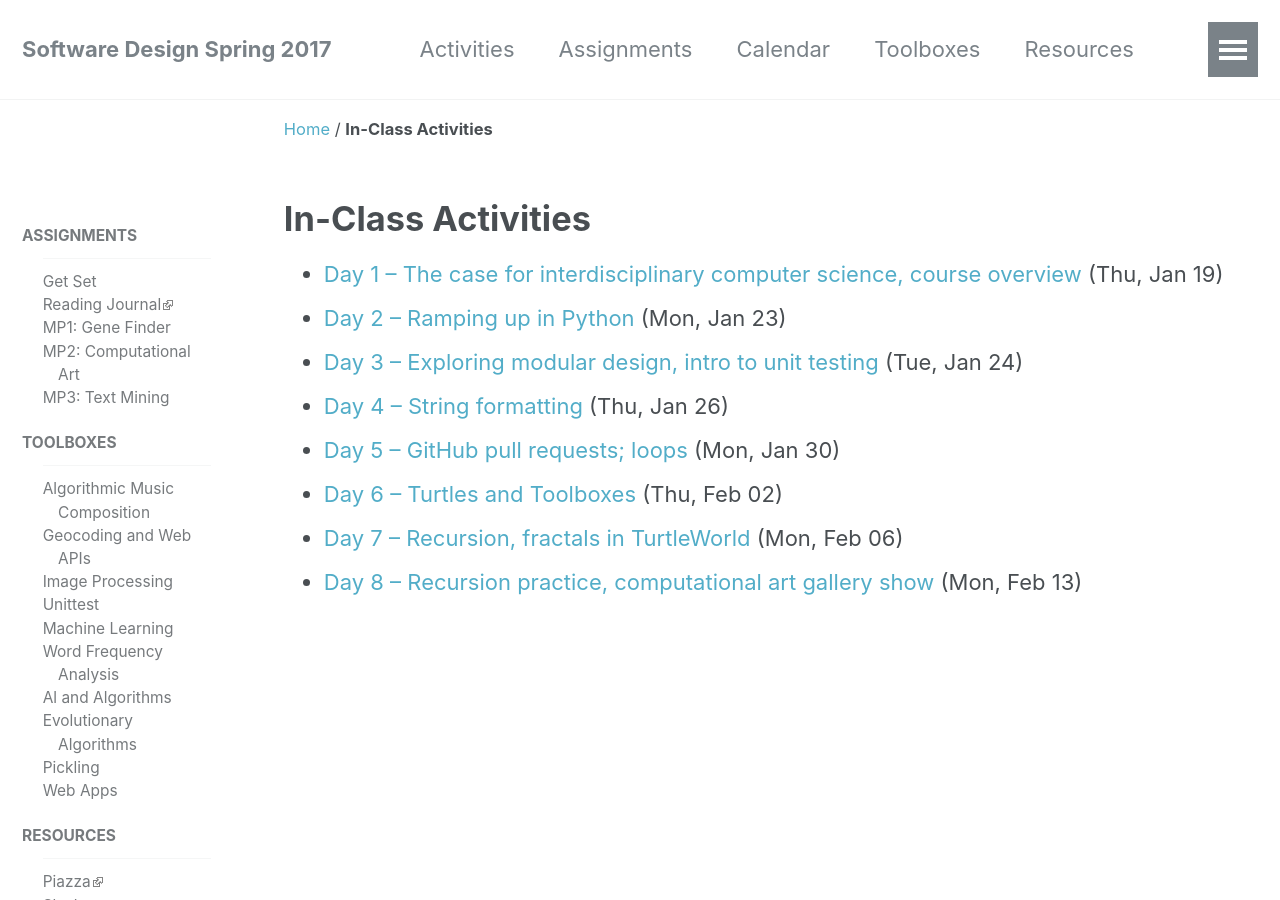
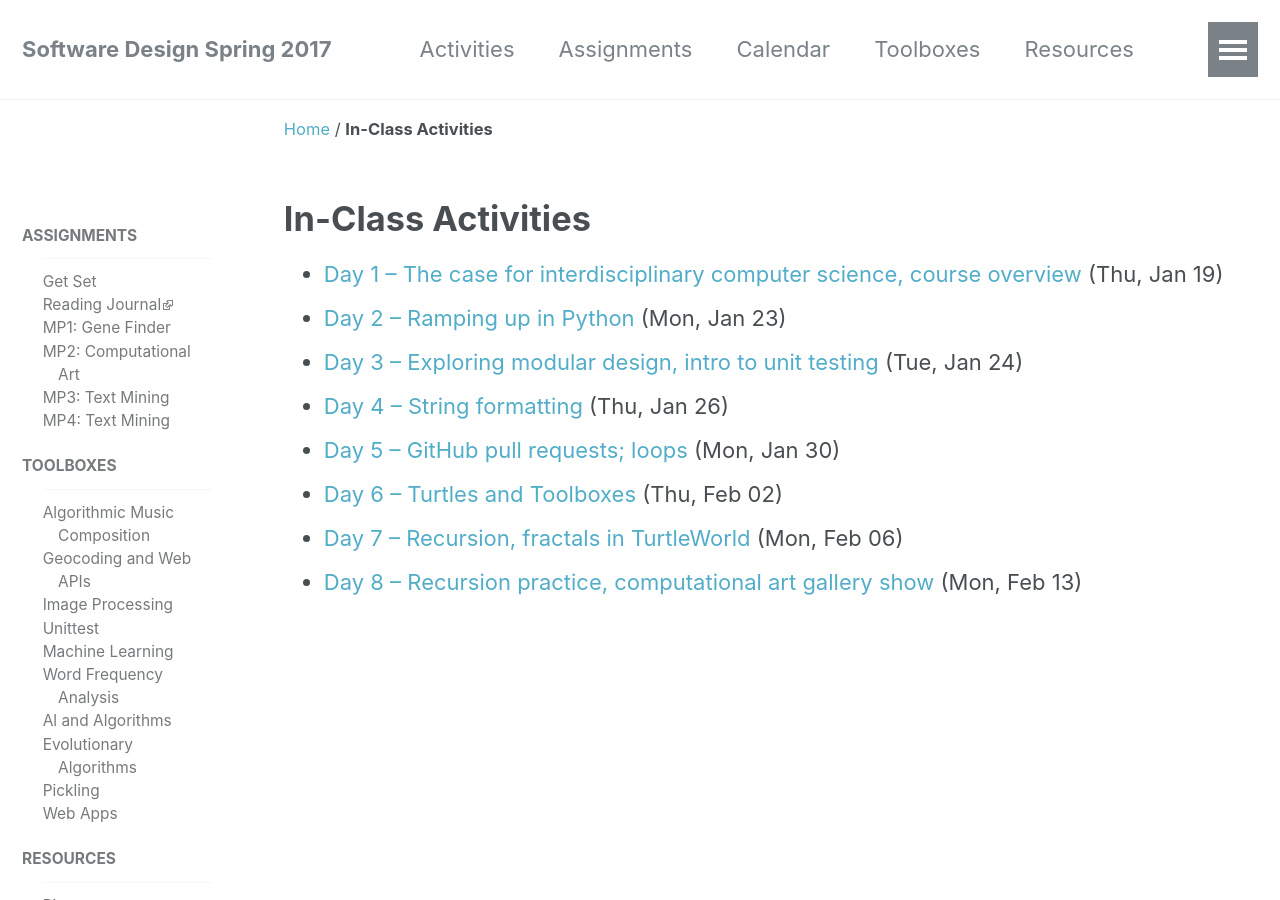
Before and after one commit to sd17spring/sd17spring.github.io, a Jekyll site: the page built from _pages/activities.html, in a window 1280 px wide and 900 px high. Built offline with Jekyll 4.4.1, drawn with Linux system fonts in a browser that asks for light colours.

Commit message:
add MP4 to nav page

```diff
--- a/_data/navigation.yml
+++ b/_data/navigation.yml
@@ -29,6 +29,8 @@ docs:
         url: /assignments/mini-project-2-computational-art/
       - title: "MP3: Text Mining"
         url: /assignments/mini-project-3-text-mining/
+      - title: "MP4: Text Mining"
+        url: /assignments/mini-project-4-interactive-visualization/
 
   - title: Toolboxes
     url: /toolboxes/
```
